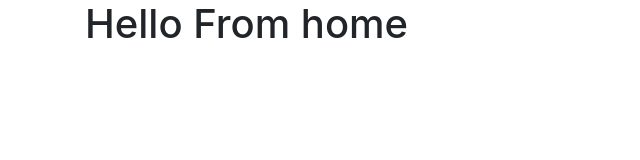
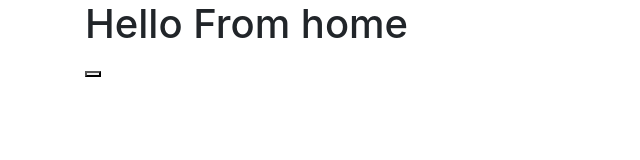
Before and after one commit to ricardovejarano/react-products, a React (Create React App) app: page /home in a window 1280 px wide. Shown: the top 160 px of the page, without its empty margins (0-640 px from the left). Built offline with nearby package versions, Linux system fonts and the light colour scheme.

Commit message:
test acios

```diff
--- a/package.json
+++ b/package.json
@@ -6,14 +6,18 @@
     "@testing-library/jest-dom": "^5.11.6",
     "@testing-library/react": "^11.2.2",
     "@testing-library/user-event": "^12.2.2",
+    "@types/axios": "^0.14.0",
     "@types/jest": "^26.0.15",
     "@types/node": "^12.19.7",
     "@types/react": "^16.14.2",
     "@types/react-dom": "^16.9.10",
+    "@types/react-redux": "^7.1.11",
     "@types/react-router-dom": "^5.1.6",
+    "axios": "^0.21.0",
     "bootstrap": "^4.5.3",
     "react": "^17.0.1",
     "react-dom": "^17.0.1",
+    "react-redux": "^7.2.2",
     "react-router-dom": "^5.2.0",
     "react-scripts": "4.0.1",
     "typescript": "^4.1.2",
--- /dev/null
+++ b/src/components/home/home.tsx
@@ -0,0 +1,23 @@
+import React from 'react';
+import axios from 'axios';
+
+function Home() {
+
+    async function getUsers() {
+        try {
+            const response = await axios.get('http://localhost:5000/api/products/getProducts');
+            console.log(response.data);
+        } catch (error) {
+            console.log(error);
+        }
+    }
+
+    return (
+        <div className="container">
+            <h1>Hello From home</h1>
+            <button onClick={getUsers}></button>
+        </div>
+    );
+}
+
+export default Home;
--- a/src/index.tsx
+++ b/src/index.tsx
@@ -3,13 +3,15 @@ import ReactDOM from 'react-dom';
 import './index.css';
 import 'bootstrap/dist/css/bootstrap.css';
 import App from './App';
-import Login from './pages/login/login.page'
+import Login from './components/login/login.page'
 import reportWebVitals from './reportWebVitals';
 import {
   BrowserRouter as Router,
   Route
 } from "react-router-dom";
-import Home from './pages/home/home';
+import Home from './components/home/home';
+// Redux
+import { Provider } from 'react-redux';
 
 ReactDOM.render(
   <React.StrictMode>
--- a/src/pages/home/home.tsx
+++ /dev/null
@@ -1,11 +0,0 @@
-import React from 'react';
-
-function Home() {
-    return (
-        <div className="container">
-           <h1>Hello From home</h1>
-        </div>
-    );
-}
-
-export default Home;
```
Also changed, not shown: src/components/login/login.css (renamed from src/pages/login/login.css), src/components/login/login.page.tsx (renamed from src/pages/login/login.page.tsx), 2 other files (tests, documents, lock files or other folders).
